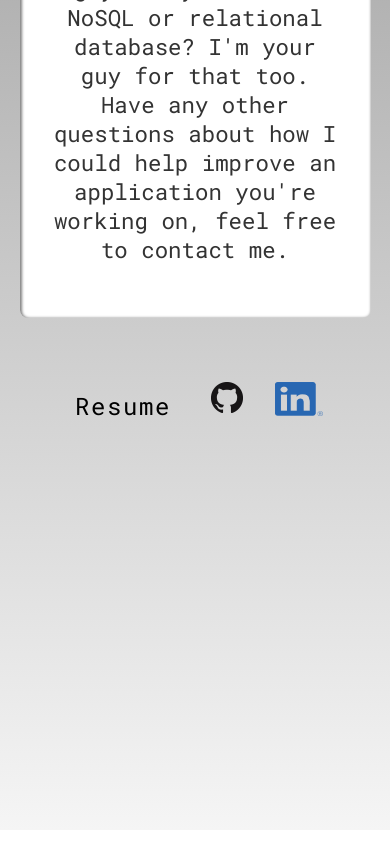
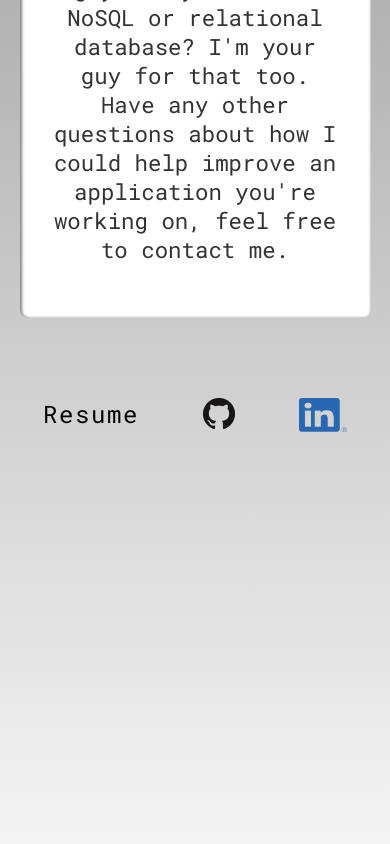
Before and after one commit to davidgreen29/portfolio-app, a React (Create React App) app: page / in a window 390 px wide. Shown: the part 634-1478 px from the top of the page. Built offline with nearby package versions, Linux system fonts and the light colour scheme.

Commit message:
padding footer container a tag increase

```diff
--- a/src/Styles/App.css
+++ b/src/Styles/App.css
@@ -200,9 +200,7 @@ body {
   padding-bottom: 24rem;
  }
 
- .Footer-container a {
-  padding: 1em;
- }
+
 
 
 }
```
